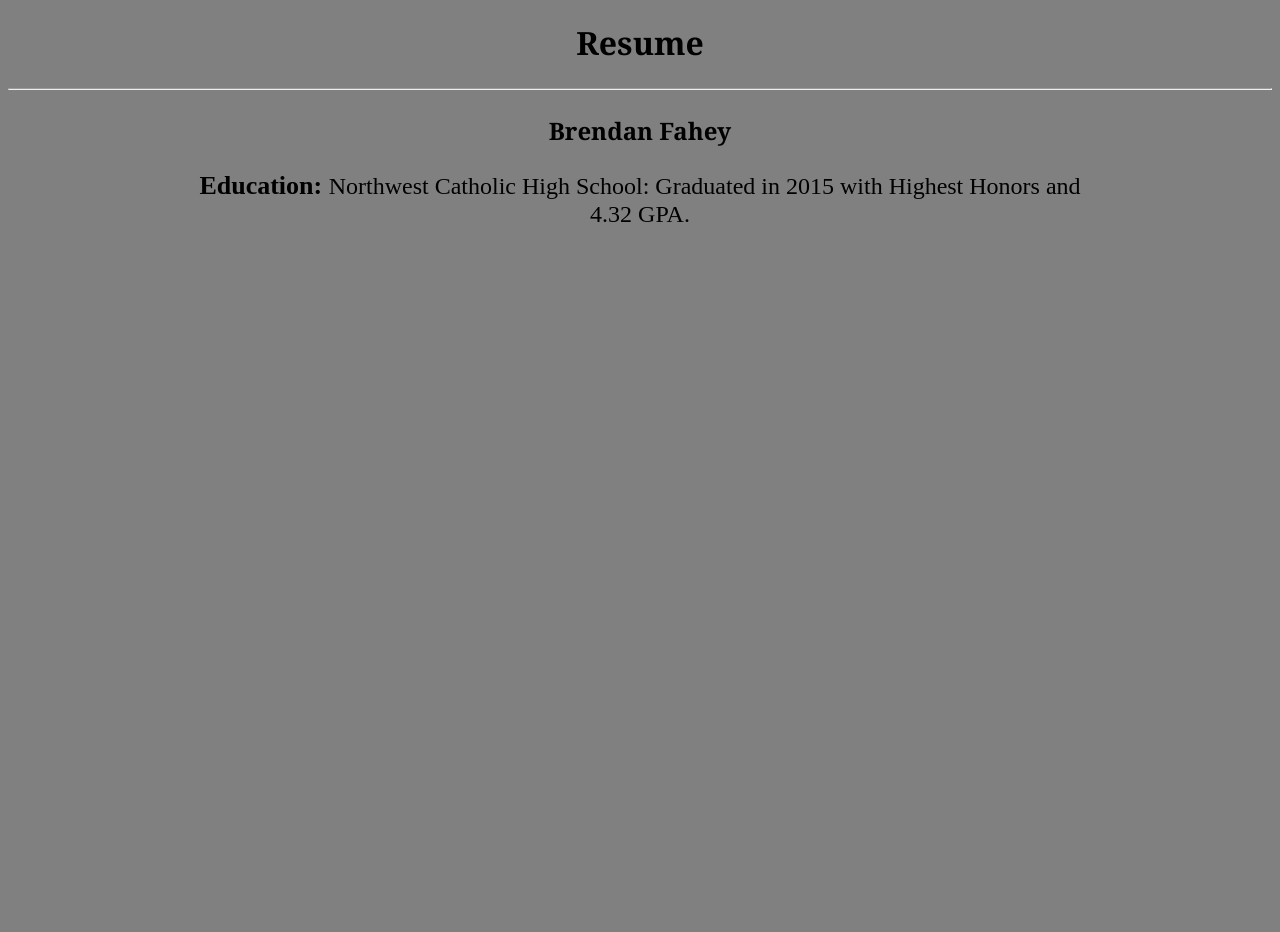
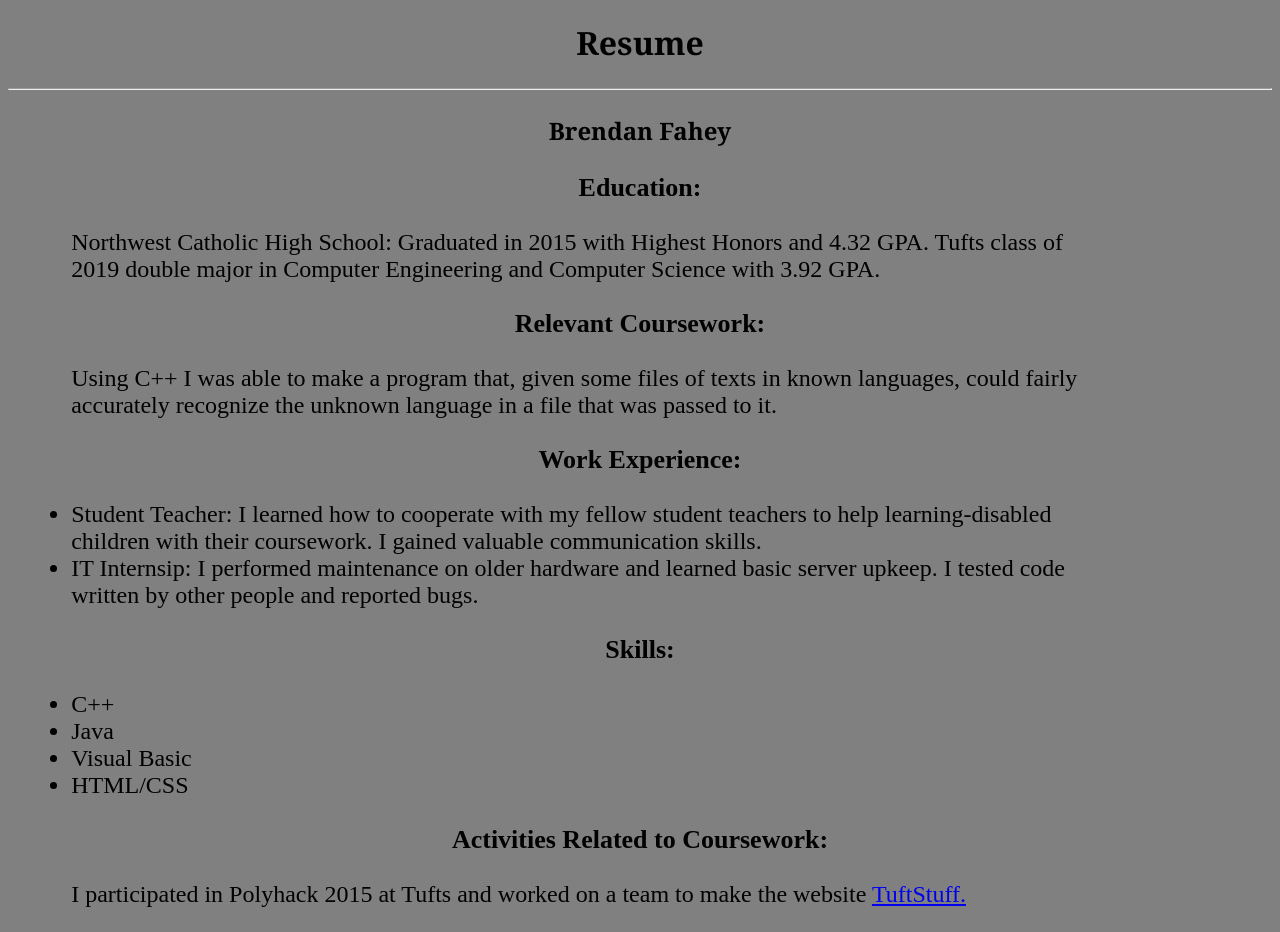
Before and after one commit to bmfahey/bmfahey.github.io, a plain HTML site: page resume.html in a window 1280 px wide. Before the commit the page ends 800 px from the top, so only its background shows below. Drawn offline with Linux system fonts and the light colour scheme.

Commit message:
Wrote resume page

```diff
--- a/resume.html
+++ b/resume.html
@@ -12,7 +12,35 @@
 
 <h2 class = "header"> Brendan Fahey </h2>
 
-<p> <span class = "section_header"> Education: </span> Northwest Catholic High School: Graduated in 2015 with Highest Honors and 4.32 GPA.
+<p class = "section_header"> Education: </p>
+
+<p class = "left_indent">Northwest Catholic High School: Graduated in 2015 with Highest Honors and 4.32 GPA. Tufts class of 2019 double major in Computer Engineering and Computer Science with 3.92 GPA. </p>
+
+<p class = "section_header"> Relevant Coursework: </p>
+
+<p class="left_indent"> Using C++ I was able to make a program that, given some files of texts in known languages, could fairly accurately recognize the unknown language in a file that was passed to it. </p>
+
+<p class = "section_header"> Work Experience: </p>
+
+<p> <ul>
+<li> Student Teacher: I learned how to cooperate with my fellow student teachers to help learning-disabled children with their coursework. I gained valuable communication skills. </li>
+<li> IT Internsip: I performed maintenance on older hardware and learned basic server upkeep. I tested code written by other people and reported bugs. </li>
+</ul> </p>
+
+<p class = "section_header"> Skills: </p>
+
+<p> <ul>
+	<li> C++ </li>
+	<li> Java </li>
+	<li> Visual Basic </li>
+	<li> HTML/CSS </li>
+</ul> </p>
+
+<p class = "section_header"> Activities Related to Coursework: </p>
+
+<p class = "left_indent"> I participated in Polyhack 2015 at Tufts and worked on a team to make the website <a href = "http://www.TuftStuff.me"> TuftStuff. </a> </p>
+
+
 </body>
 
 </html>
--- a/style.css
+++ b/style.css
@@ -5,11 +5,6 @@
 .header {
 	font-family: "Georgia";
 	text-align: center;
-}
-
-.section_header {
-	font-weight:bold;
-	font-size: 26px;
 }
 
 p {
@@ -23,3 +18,20 @@
 	width:"15%" ;
 	height:"15%";
 }
+
+.section_header {
+	font-weight:bold;
+	font-size: 26px;
+}
+
+ul {
+	text-align: left;
+	padding-right:15%;
+	padding-left:5%;
+	font-size: 24px;
+}
+
+.left_indent {
+	text-align: left;
+	padding-left: 5%;
+}
```
